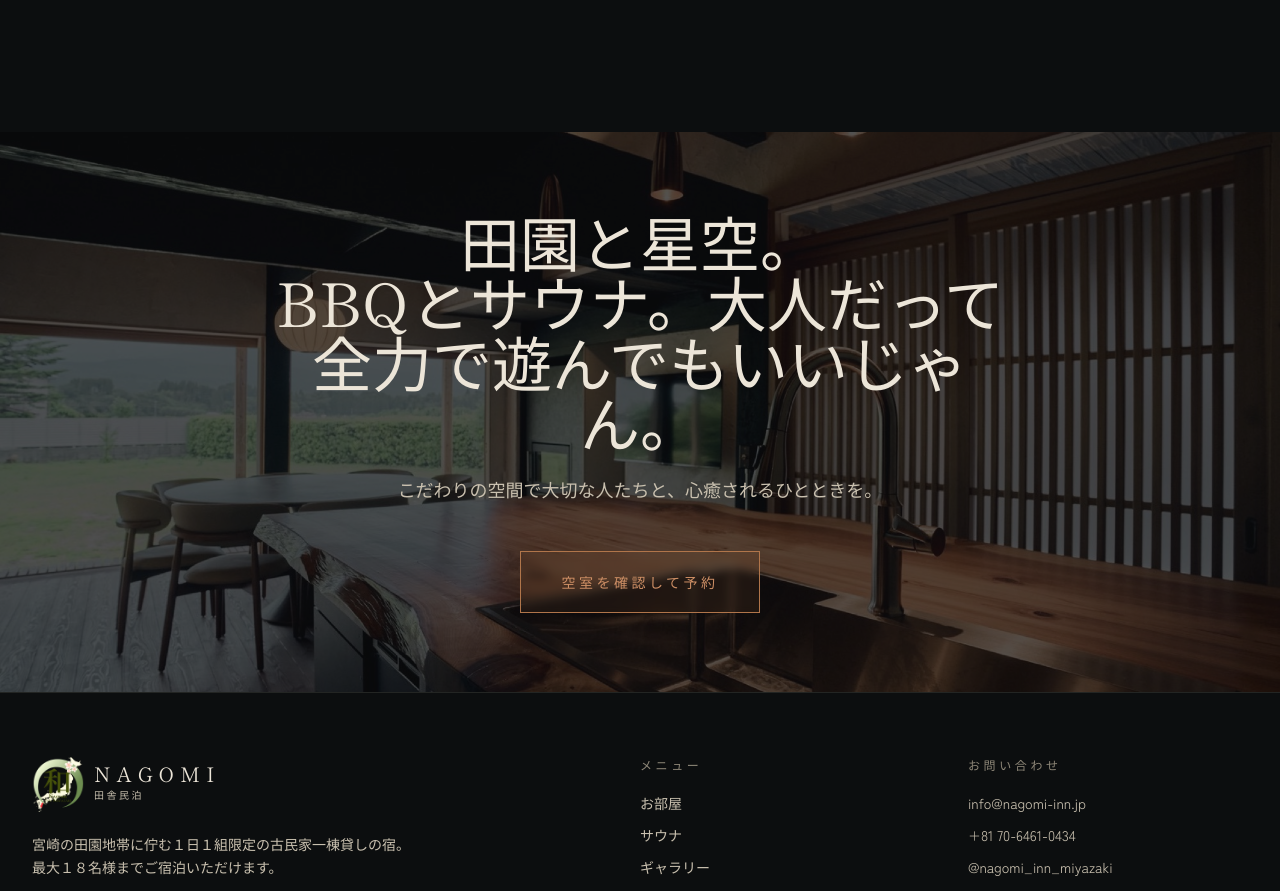
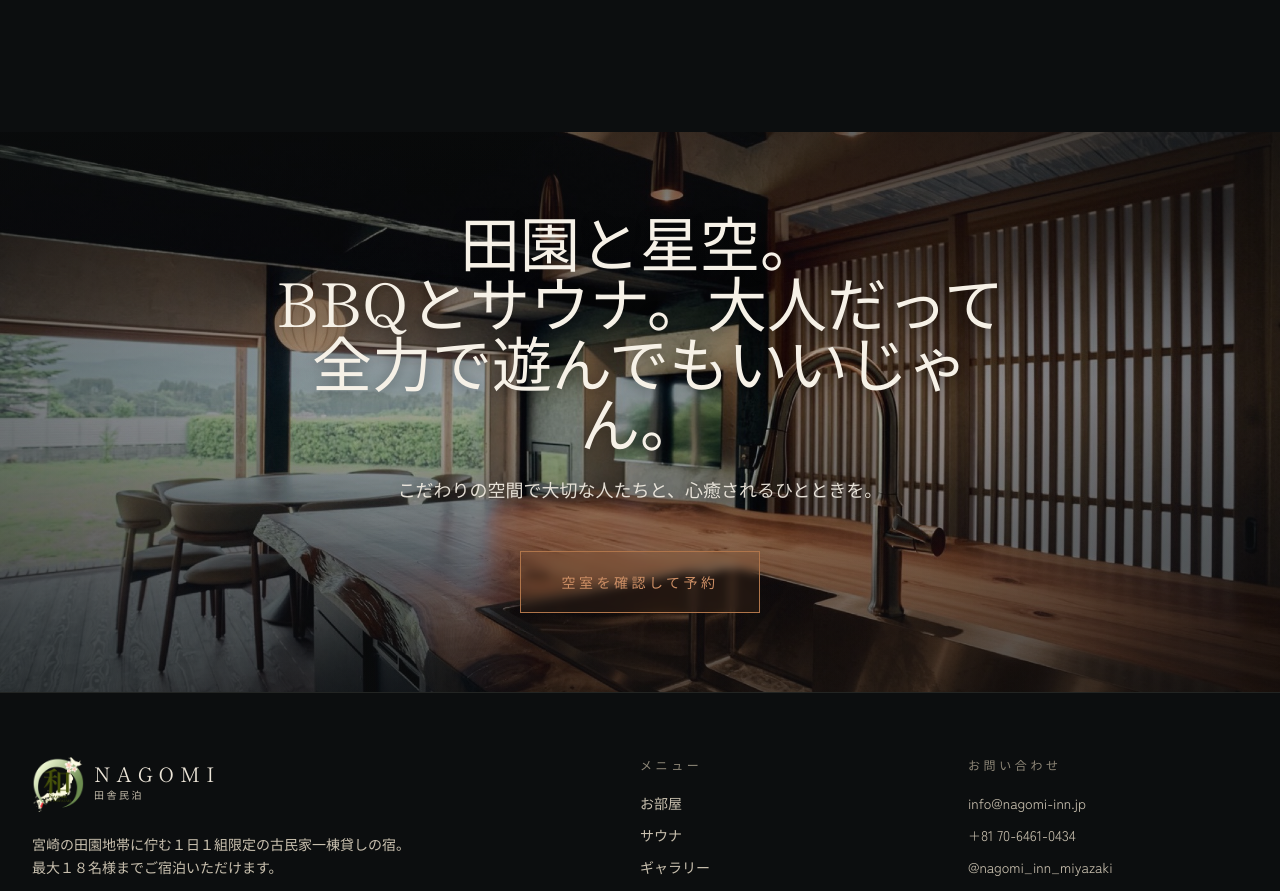
Before and after one commit to maikir/nagomi-inn, a Next.js app: page / in a window 1280 px wide. Shown: the part 6120-7011 px from the top of the page. Built offline with nearby package versions, Linux system fonts and the light colour scheme; no server answers.

Commit message:
add darkening on the image at the very bottom of the home page

```diff
--- a/src/app/globals.css
+++ b/src/app/globals.css
@@ -127,7 +127,10 @@ body {
    light (dark-mode palette re-declared locally), with only a soft dark scrim
    at the lower-left for legibility. The section then cuts cleanly into the
    white page below — photo band on paper, the bright-ryokan-site look.       */
-[data-theme="light"] .hero-section {
+/* Sections whose text sits directly on a photo keep the dark-theme (light)
+   palette even under the light theme, so copy stays legible over imagery. */
+[data-theme="light"] .hero-section,
+[data-theme="light"] .over-photo {
   --paper: 236 229 216;
   --paper-bright: 246 241 231;
   --paper-dim: 209 202 188;
@@ -149,6 +152,15 @@ body {
 }
 [data-theme="light"] .hero-section .hero-grad-x {
   background: linear-gradient(to right, rgb(12 14 15 / 0.4), transparent 60%);
+}
+
+/* Final CTA: cinematic dark grade over the photo (fixed dark tones, same in
+   both themes) — a vertical grade plus a soft centre vignette, like the hero
+   videos, rather than a flat white/dark wash. */
+.cta-grad {
+  background:
+    radial-gradient(ellipse at center, transparent 34%, rgb(12 14 15 / 0.45) 100%),
+    linear-gradient(to bottom, rgb(12 14 15 / 0.5) 0%, rgb(12 14 15 / 0.34) 46%, rgb(12 14 15 / 0.62) 100%);
 }
 
 /* In the bright theme the nav is always solid washi (ink links need a ground
--- a/src/components/home/FinalCta.tsx
+++ b/src/components/home/FinalCta.tsx
@@ -9,7 +9,7 @@ export function FinalCta() {
   const { t } = useLang();
 
   return (
-    <section className="relative overflow-hidden">
+    <section className="over-photo relative overflow-hidden">
       <div className="relative flex min-h-[70svh] items-center justify-center">
         <Image
           src="/images/kitchen-island-view.jpg"
@@ -18,17 +18,18 @@ export function FinalCta() {
           sizes="100vw"
           className="object-cover"
         />
-        <div className="cta-scrim absolute inset-0" />
-        <Reveal className="relative z-10 mx-auto max-w-3xl px-5 text-center">
-          <h2 className="font-display text-4xl leading-tight md:text-6xl">
+        {/* Cinematic dark grade (graded gradient + vignette), not a flat scrim. */}
+        <div className="cta-grad absolute inset-0" />
+        <Reveal className="relative z-10 mx-auto max-w-3xl px-5 text-center [text-shadow:0_2px_14px_rgba(0,0,0,0.4)]">
+          <h2 className="font-display text-4xl leading-tight text-paper-bright md:text-6xl">
             {t.cta.heading1}
             <br />
             {t.cta.heading2}
           </h2>
-          <p className="mt-6 text-paper-dim md:text-lg">{t.cta.body}</p>
+          <p className="mt-6 text-paper-bright/90 md:text-lg">{t.cta.body}</p>
           <Link
             href="/reserve"
-            className="mt-12 inline-block border border-copper bg-copper/10 px-10 py-5 text-xs tracking-[0.25em] text-copper-bright backdrop-blur-sm transition-all hover:bg-copper hover:text-sumi-950 md:text-sm"
+            className="mt-12 inline-block border border-copper bg-copper/10 px-10 py-5 text-xs tracking-[0.25em] text-copper-bright backdrop-blur-sm [text-shadow:none] transition-all hover:bg-copper hover:text-sumi-950 md:text-sm"
           >
             {t.cta.button.toUpperCase()}
           </Link>
```
